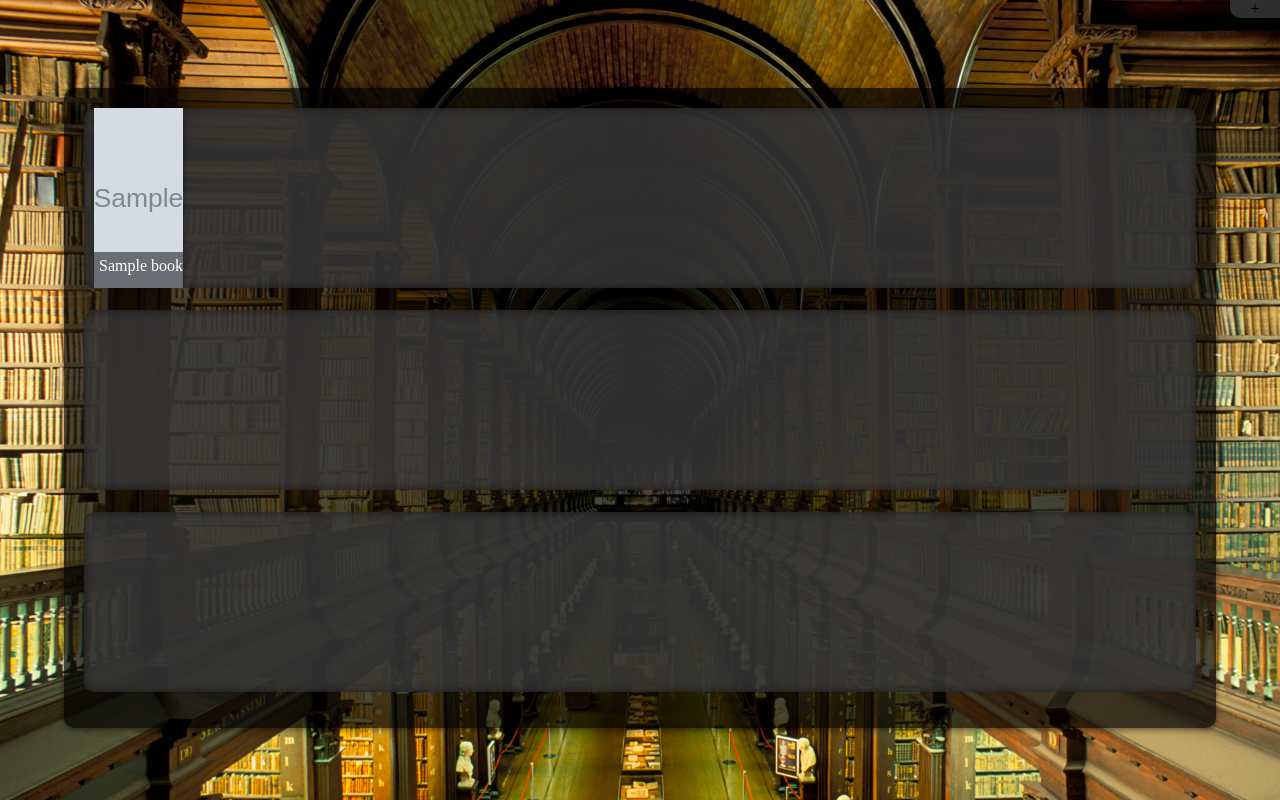
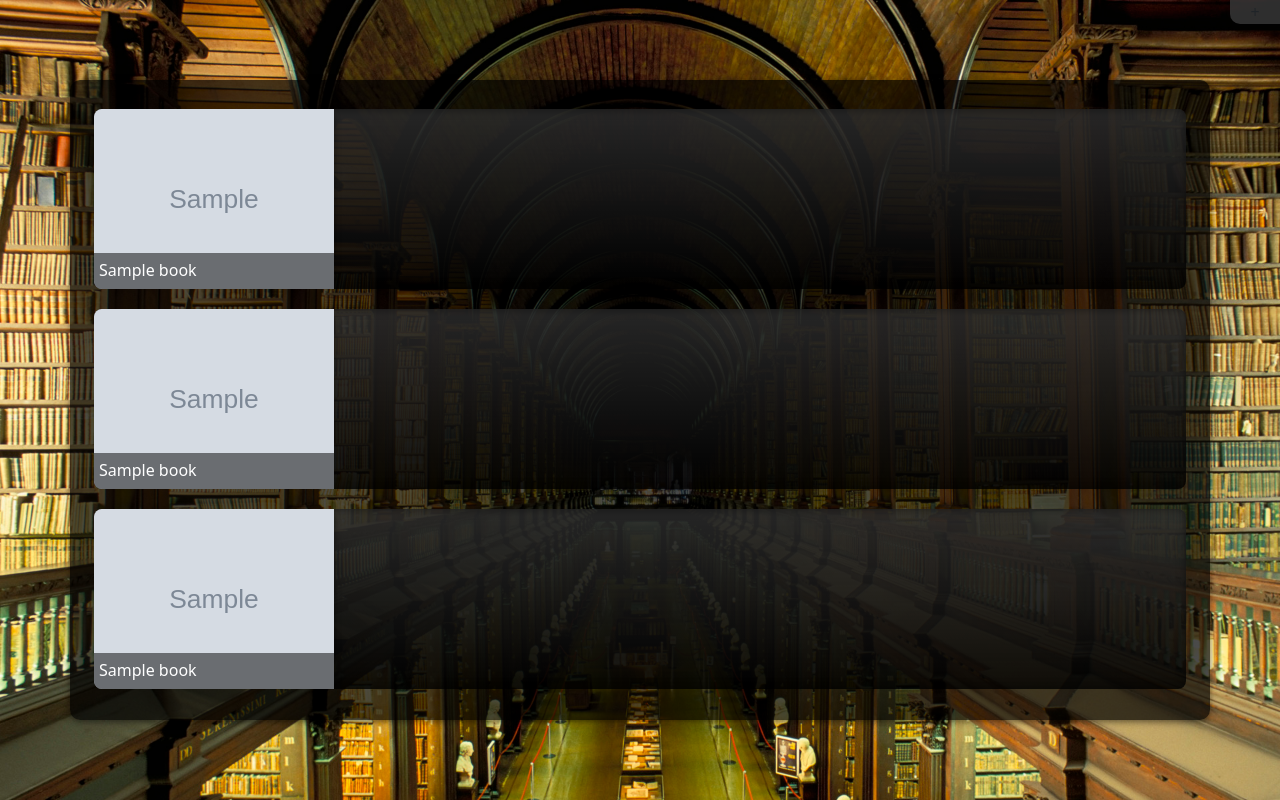
Before and after one commit to Joll-d/web_library, a Django app: template libraryJ/templates/libraryJ/index.html in a window 1280 px wide. Run offline with Django 3.2, Linux system fonts and the light colour scheme; the template is opened without the code that fills it: most values are stand-ins (such as "Sample title", 1, 10 or a date in 2020); grey boxes marked "Sample" are stand-in pictures; data that the repository does not hold is empty.

Commit message:
Small fixes

```diff
--- a/library/settings.py
+++ b/library/settings.py
@@ -32,7 +32,7 @@ ALLOWED_HOSTS = []
 # Application definition
 
 INSTALLED_APPS = [
-    'libraryJ',
+    'libraryJ.apps.LibraryjConfig',
     'django.contrib.admin',
     'django.contrib.auth',
     'django.contrib.contenttypes',
--- a/libraryJ/static/libraryJ/styles/bookshelf.css
+++ b/libraryJ/static/libraryJ/styles/bookshelf.css
@@ -35,11 +35,8 @@
         display: inline-block;
         position: relative;
         flex: 1;
-        margin-left: 10px;
         box-shadow: 0 2px 6px rgba(0, 0, 0, 0.5);
         border-radius: 10px;
-        width: 8%;
-        height: 100%;
         background-color: white;
     }
 
--- a/libraryJ/templates/libraryJ/index.html
+++ b/libraryJ/templates/libraryJ/index.html
@@ -4,12 +4,15 @@
 <link rel="stylesheet" href="{% static 'libraryJ/styles/containers.css' %}">
 <link rel="stylesheet" href="{% static 'libraryJ/styles/main.css' %}">
 
+<link href="https://cdn.jsdelivr.net/npm/bootstrap@5.3.0/dist/css/bootstrap.min.css" rel="stylesheet"
+    integrity="sha384-9ndCyUaIbzAi2FUVXJi0CjmCapSmO7SnpJef0486qhLnuZ2cdeRhO02iuK6FUUVM" crossorigin="anonymous">
+
 <script src="{% static 'libraryJ/js/bookshelf.js' %}"></script>
 
 <style>
     .background {
         z-index: -1;
-        position: absolute;
+        position: fixed;
         background-image: url('{% static "libraryJ/images/background_image.jpg" %}');
         background-size: cover;
         height: 100vh;
@@ -46,27 +49,61 @@
             +
         </div>
     </a>
-    <div class="main-block container" style="height: 80%">
-        <div class="container-inner">
+    <div class="main-block container">
+        <div class="container-inner container-fluid overflow-y-hidden align-middle">
+            <div class="row mx-0 gx-0 gy-0" style="height: 75vh">
 
-            <div class="bookshelf" onwheel="scrollBookshelf(event)">
+                <div class="row w-100 mx-0 gx-0 gy-0" style="height: 30%;">
+                    <div class="row w-100 mx-0 gx-0 gy-0" style="height: 5%;"></div>
+                        <div class="row mx-0 gx-0 gy-0 h-100">
+                        <div class="h-100 w-100 bg-black bg-gradient bg-opacity-75 rounded-3 bookshelf mx-0 gx-0 gy-0" onwheel="scrollBookshelf(event)">
                             {% for book in books %}
                                 <a href="{% url 'library:index-book' pk=book.pk %}">
-                        <div class="book">
-                            <img src="{{ book.image_link }}" style="height: 100%; width: 100%;">
+                                    <div class="book h-100">
+                                        <img src="{{ book.image_link }}" style="height: 100%; width: auto;">
                                         <div class="book-title">{{ book.title }}</div>
                                     </div>
                                 </a>
                             {% endfor %}
                         </div>
-
-            <div class="bookshelf">
-                <!-- Add content for the second block here -->
+                        </div>
+                    <div class="row mx-0 gx-0 gy-0" style="height: 5%;"></div>
                 </div>
 
-            <div class="bookshelf">
-                <!-- Add content for the third block here -->
+                <div class="row w-100 mx-0 gx-0 gy-0" style="height: 30%;">
+                    <div class="row w-100 mx-0 gx-0 gy-0" style="height: 5%;"></div>
+                        <div class="row mx-0 gx-0 gy-0 h-100">
+                        <div class="h-100 w-100 bg-black bg-gradient bg-opacity-75 rounded-3 bookshelf mx-0 gx-0 gy-0" onwheel="scrollBookshelf(event)">
+                            {% for book in books %}
+                                <a href="{% url 'library:index-book' pk=book.pk %}">
+                                    <div class="book h-100">
+                                        <img src="{{ book.image_link }}" style="height: 100%; width: auto;">
+                                        <div class="book-title">{{ book.title }}</div>
+                                    </div>
+                                </a>
+                            {% endfor %}
+                        </div>
+                        </div>
+                    <div class="row mx-0 gx-0 gy-0" style="height: 5%;"></div>
+                </div>
+
+                <div class="row w-100 mx-0 gx-0 gy-0" style="height: 30%;">
+                    <div class="row w-100 mx-0 gx-0 gy-0" style="height: 5%;"></div>
+                        <div class="row mx-0 gx-0 gy-0 h-100">
+                        <div class="h-100 w-100 bg-black bg-gradient bg-opacity-75 rounded-3 bookshelf mx-0 gx-0 gy-0" onwheel="scrollBookshelf(event)">
+                            {% for book in books %}
+                                <a href="{% url 'library:index-book' pk=book.pk %}">
+                                    <div class="book h-100">
+                                        <img src="{{ book.image_link }}" style="height: 100%; width: auto;">
+                                        <div class="book-title">{{ book.title }}</div>
+                                    </div>
+                                </a>
+                            {% endfor %}
+                        </div>
+                        </div>
+                    <div class="row mx-0 gx-0 gy-0" style="height: 5%;"></div>
                 </div>
             </div>
         </div>
     </div>
+</div>
--- a/libraryJ/views.py
+++ b/libraryJ/views.py
@@ -140,7 +140,7 @@ class BookUpdateView(generic.DetailView):
 
 class BookDeleteView(generic.DetailView):
     model = Book
-    success_url = reverse_lazy('library:library')
+    success_url = reverse_lazy('library:index-library')
 
     def post(self, request, *args, **kwargs):
         book = self.get_object()
@@ -148,7 +148,7 @@ class BookDeleteView(generic.DetailView):
         if confirmation == 'I am sure':
             book.delete()
 
-        return redirect(reverse_lazy('library:library'))
+        return redirect(reverse_lazy('library:index-library'))
 
 
 class BookPageView(generic.DetailView):
```
Also changed, not shown: 3 other files. Lines whose indentation alone changed are shown as unchanged.
